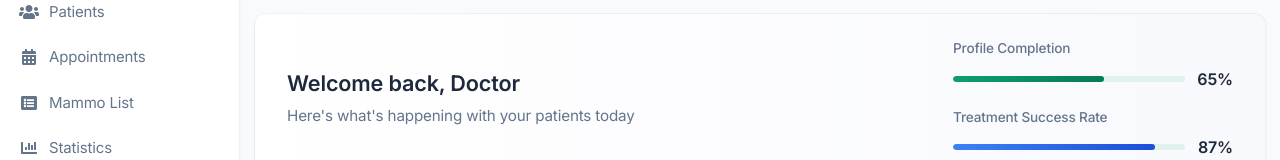
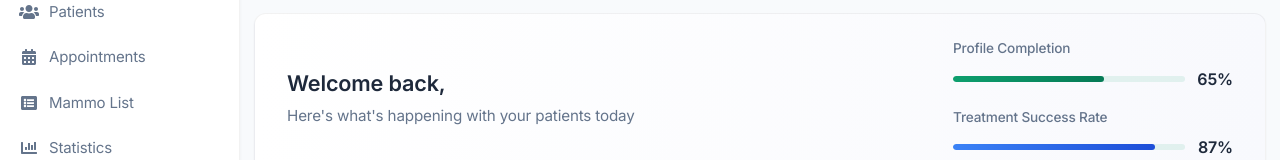
Before and after one commit to TellYouDoc/tellyoudoc-April19-25, a React (Vite) app: page /dashboard in a window 1280 px wide. Shown: the part 173-333 px from the top of the page. Built offline with nearby package versions, Linux system fonts and the light colour scheme; no server answers; sample sign-in values are in the browser's storage.

Commit message:
Update Dashboard.jsx

```diff
--- a/src/pages/Dashboard.jsx
+++ b/src/pages/Dashboard.jsx
@@ -449,7 +449,7 @@ function Dashboard() {
           <div className="dashboard-summary">
             <div className="summary-welcome">
               <div className="welcome-text">
-                <h2>Welcome back, {doctorProfile?.name || 'Doctor'}</h2>
+                <h2>Welcome back, {doctorProfile?.firstName}{doctorProfile.middleName ? ' ' + doctorProfile.middleName : ''} {doctorProfile.lastName}</h2>
                 <p>Here's what's happening with your patients today</p>
               </div>
               <div className="welcome-metrics">
```
